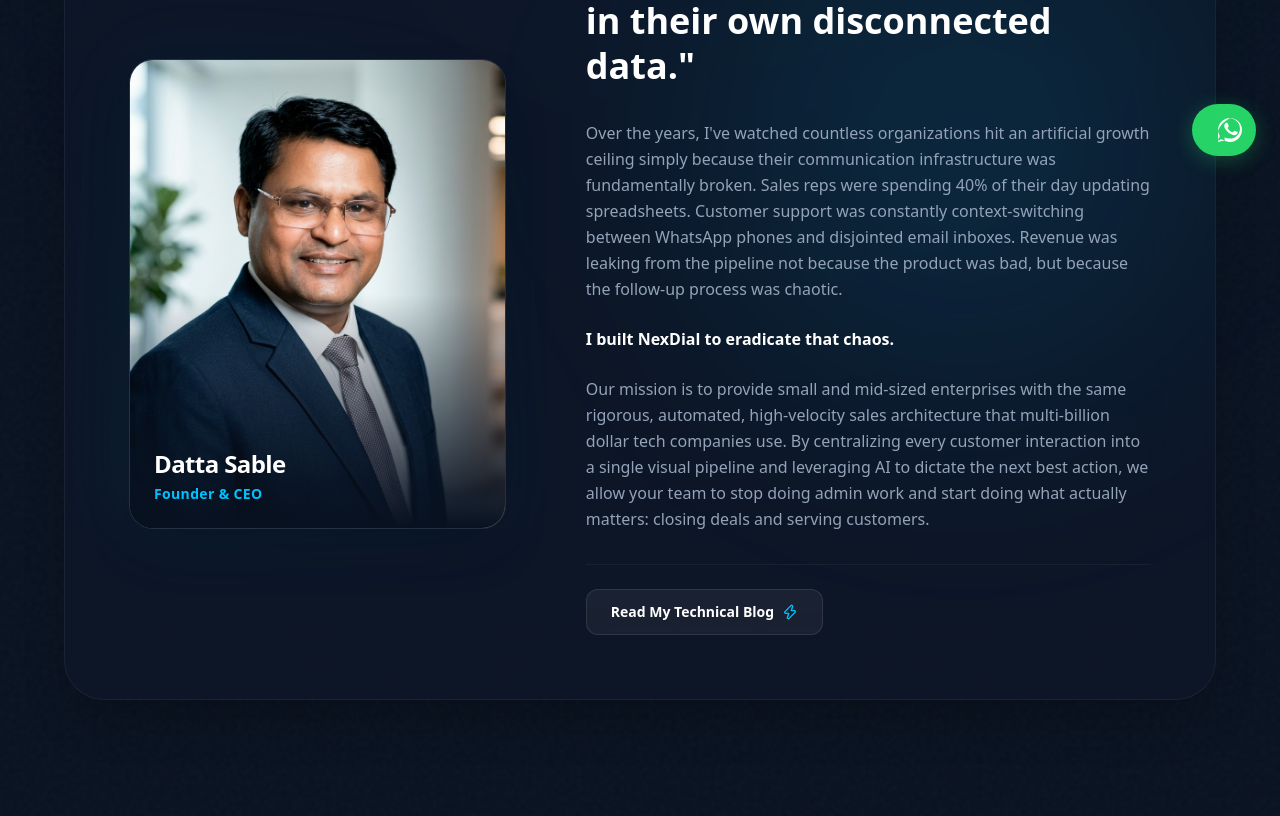
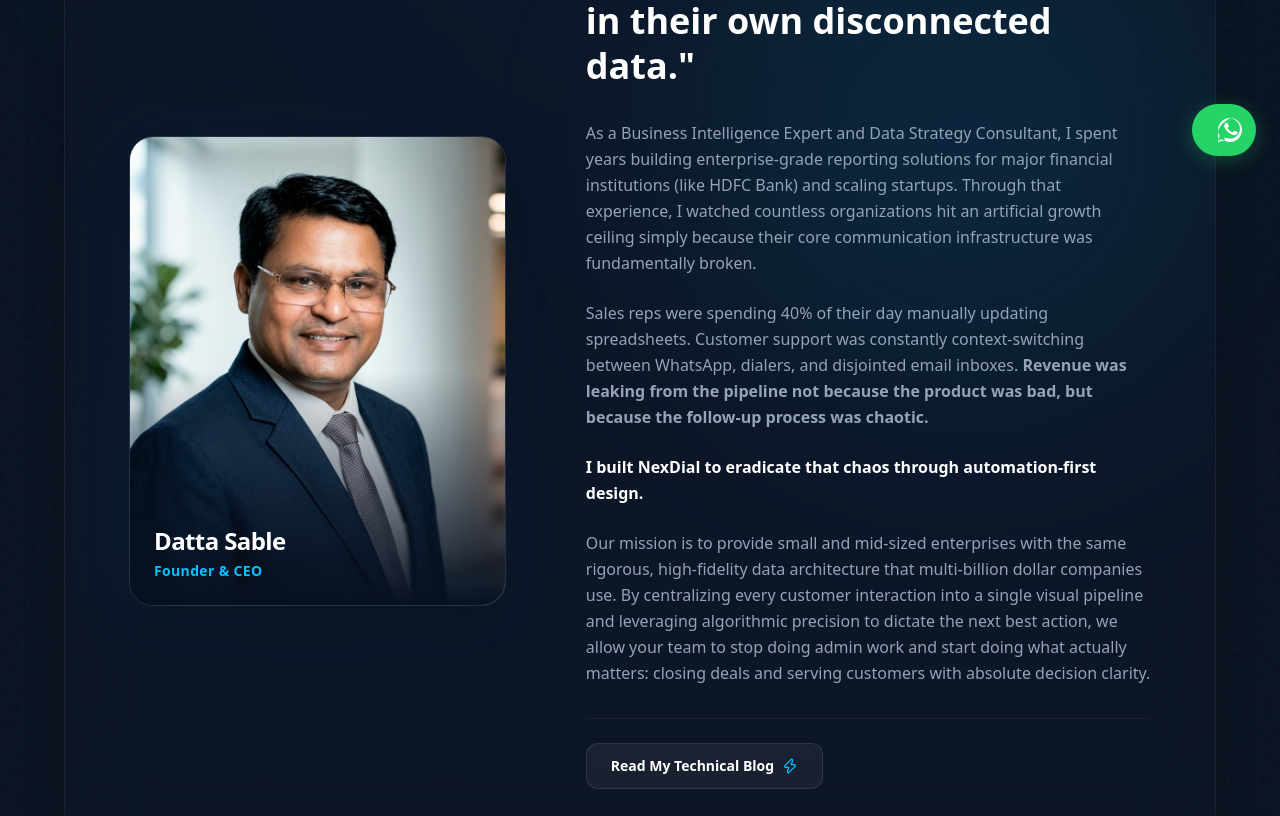
Before and after one commit to sabledattatray/Nexdial-IO, a Next.js app: page /about in a window 1280 px wide. Shown: the part 620-1436 px from the top of the page. Built offline with nearby package versions, Linux system fonts and the light colour scheme.

Commit message:
feat: integrated Datta's BI and Data Strategy background into founder story

```diff
--- a/src/app/about/page.tsx
+++ b/src/app/about/page.tsx
@@ -81,13 +81,16 @@ export default function AboutPage() {
 
                 <div className="space-y-6 text-[#94A3B8] text-base leading-relaxed">
                   <p>
-                    Over the years, I've watched countless organizations hit an artificial growth ceiling simply because their communication infrastructure was fundamentally broken. Sales reps were spending 40% of their day updating spreadsheets. Customer support was constantly context-switching between WhatsApp phones and disjointed email inboxes. Revenue was leaking from the pipeline not because the product was bad, but because the follow-up process was chaotic.
+                    As a Business Intelligence Expert and Data Strategy Consultant, I spent years building enterprise-grade reporting solutions for major financial institutions (like HDFC Bank) and scaling startups. Through that experience, I watched countless organizations hit an artificial growth ceiling simply because their core communication infrastructure was fundamentally broken.
                   </p>
                   <p>
-                    <strong className="text-white font-semibold">I built NexDial to eradicate that chaos.</strong>
+                    Sales reps were spending 40% of their day manually updating spreadsheets. Customer support was constantly context-switching between WhatsApp, dialers, and disjointed email inboxes. <strong>Revenue was leaking from the pipeline not because the product was bad, but because the follow-up process was chaotic.</strong>
                   </p>
                   <p>
-                    Our mission is to provide small and mid-sized enterprises with the same rigorous, automated, high-velocity sales architecture that multi-billion dollar tech companies use. By centralizing every customer interaction into a single visual pipeline and leveraging AI to dictate the next best action, we allow your team to stop doing admin work and start doing what actually matters: closing deals and serving customers.
+                    <strong className="text-white font-semibold">I built NexDial to eradicate that chaos through automation-first design.</strong>
+                  </p>
+                  <p>
+                    Our mission is to provide small and mid-sized enterprises with the same rigorous, high-fidelity data architecture that multi-billion dollar companies use. By centralizing every customer interaction into a single visual pipeline and leveraging algorithmic precision to dictate the next best action, we allow your team to stop doing admin work and start doing what actually matters: closing deals and serving customers with absolute decision clarity.
                   </p>
                 </div>
 
```
